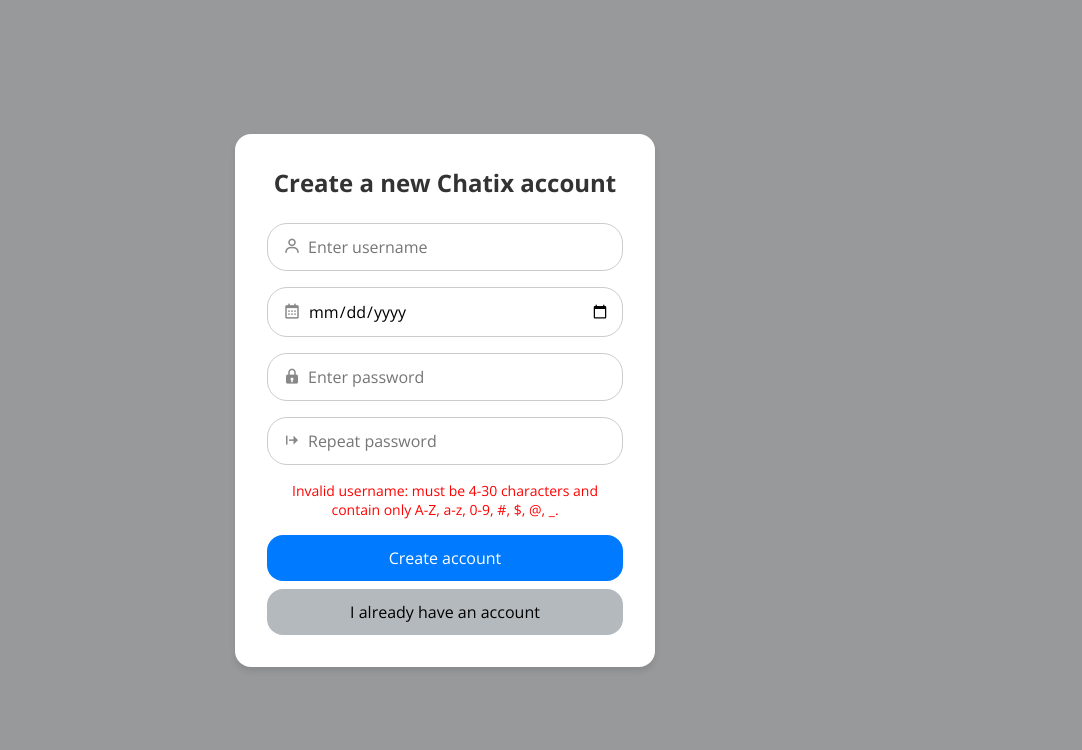
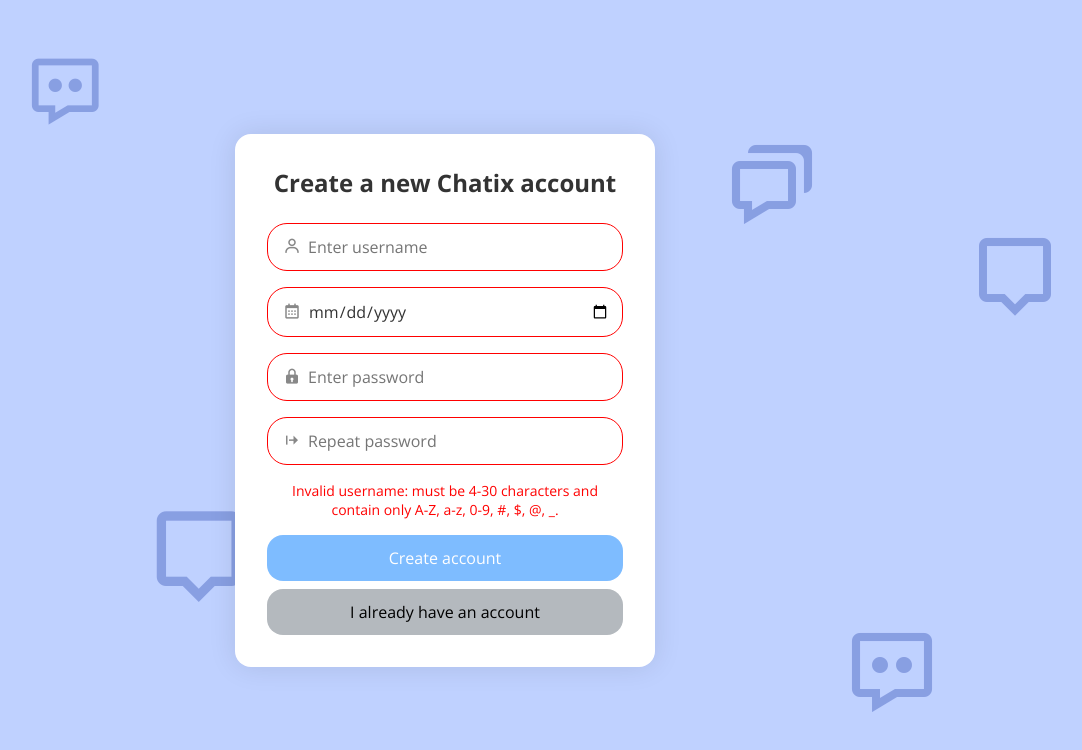
Before and after one commit to TheNarhawl/Chatix, a Vue app in the folder frontend/: page /signup in a window 1280 px wide. Shown: the top 750 px of the page, without its empty margins (195-1277 px from the left). Built offline with nearby package versions, Linux system fonts and the light colour scheme.

Commit message:
add bg animation

```diff
--- a/frontend/src/components/Login.vue
+++ b/frontend/src/components/Login.vue
@@ -30,6 +30,14 @@
           <p><strong>Created At:</strong> {{ response.createdAt }}</p>
         </div>
       </div>
+    </div>
+    <div class="background-animation">
+      <i class="bx bx-message-dots floating-icon size-1"></i>
+      <i class="bx bx-chat floating-icon size-2"></i>
+      <i class="bx bx-message-alt floating-icon size-3"></i>
+      <i class="bx bx-message-dots floating-icon size-2"></i>
+      <i class="bx bx-chat floating-icon size-1"></i>
+      <i class="bx bx-message-alt floating-icon size-2"></i>
     </div>
   </div>
 </template>
@@ -87,19 +95,22 @@
 .login-container {
   width: 100%;
   height: 100vh;
-  background-color: rgb(152, 153, 155);
+  background-color: #bfd1ff;
   display: flex;
+  position: relative;
   justify-content: center;
   align-items: center;
+  overflow: hidden;
 }
 
 .login-wrapper {
-  background: white;
+  z-index: 1;
+  background: rgba(255, 255, 255, 1);
   padding: 2rem;
   border-radius: 16px;
-  box-shadow: 0 4px 6px rgba(0, 0, 0, 0.1);
+  box-shadow: 0px 0px 28px rgba(0, 0, 0, 0.1);
   width: 100%;
-  max-width: 400px;
+  max-width: 420px;
 }
 
 h2 {
@@ -145,6 +156,12 @@
   border-radius: 16px;
   font-size: 1rem;
   cursor: pointer;
+
+  transition: 0.2s ease;
+}
+
+.login-button:hover {
+  background-color: #0056b3;
 }
 
 .signup-button {
@@ -157,10 +174,13 @@
   border-radius: 16px;
   font-size: 1rem;
   cursor: pointer;
+
+  transition: 0.2s ease;
 }
 
-.login-button:hover {
-  background-color: #0056b3;
+.signup-button:hover {
+  background-color: #5c5c5c;
+  color: white;
 }
 
 .response {
@@ -183,4 +203,80 @@
   margin: 0.5rem 0;
   font-size: 0.9rem;
 }
+
+.background-animation {
+  position: absolute;
+  width: 100%;
+  height: 100%;
+  top: 0;
+  left: 0;
+  overflow: hidden;
+}
+
+.floating-icon {
+  position: absolute;
+  color: #647dcf;
+  opacity: 0.6;
+  animation: floatAnimation 10s infinite ease-in-out;
+}
+
+.size-1 {
+  font-size: 5rem;
+}
+
+.size-2 {
+  font-size: 6rem;
+}
+
+.size-3 {
+  font-size: 7rem;
+}
+
+.floating-icon:nth-child(1) {
+  top: 10%;
+  left: 15%;
+  animation-duration: 12s;
+}
+
+.floating-icon:nth-child(2) {
+  top: 20%;
+  left: 70%;
+  animation-duration: 15s;
+}
+
+.floating-icon:nth-child(3) {
+  top: 65%;
+  left: 25%;
+  animation-duration: 18s;
+}
+
+.floating-icon:nth-child(4) {
+  top: 80%;
+  left: 80%;
+  animation-duration: 20s;
+}
+
+.floating-icon:nth-child(5) {
+  top: 50%;
+  left: 50%;
+  animation-duration: 22s;
+}
+
+.floating-icon:nth-child(6) {
+  top: 30%;
+  left: 90%;
+  animation-duration: 25s;
+}
+
+@keyframes floatAnimation {
+  0% {
+    transform: translateY(0) translateX(0);
+  }
+  50% {
+    transform: translateY(-30px) translateX(30px);
+  }
+  100% {
+    transform: translateY(0) translateX(0);
+  }
+}
 </style>
--- a/frontend/src/components/Signup.vue
+++ b/frontend/src/components/Signup.vue
@@ -41,13 +41,26 @@
           {{ errorMessage }}
         </div>
 
-        <button type="submit" class="signup-button" :disabled="!!errorMessage">
+        <button
+          type="submit"
+          class="signup-button"
+          :class="{ 'disabled-button': !!errorMessage }"
+          :disabled="!!errorMessage"
+        >
           Create account
         </button>
         <button @click="goToLogin" class="go-to-login-button">
           I already have an account
         </button>
       </form>
+    </div>
+    <div class="background-animation">
+      <i class="bx bx-message-dots floating-icon size-1"></i>
+      <i class="bx bx-chat floating-icon size-2"></i>
+      <i class="bx bx-message-alt floating-icon size-3"></i>
+      <i class="bx bx-message-dots floating-icon size-2"></i>
+      <i class="bx bx-chat floating-icon size-1"></i>
+      <i class="bx bx-message-alt floating-icon size-2"></i>
     </div>
   </div>
 </template>
@@ -148,17 +161,20 @@
 .login-container {
   width: 100%;
   height: 100vh;
-  background-color: rgb(152, 153, 155);
+  background-color: #bfd1ff;
   display: flex;
+  position: relative;
   justify-content: center;
   align-items: center;
+  overflow: hidden;
 }
 
 .login-wrapper {
-  background: white;
+  z-index: 1;
+  background: rgba(255, 255, 255, 1);
   padding: 2rem;
   border-radius: 16px;
-  box-shadow: 0 4px 6px rgba(0, 0, 0, 0.1);
+  box-shadow: 0px 0px 28px rgba(0, 0, 0, 0.1);
   width: 100%;
   max-width: 420px;
 }
@@ -192,12 +208,34 @@
   font-size: 1rem;
 }
 
+input[type="date"] {
+  width: 100%;
+  padding: 0.75rem;
+  padding-left: 2.5rem;
+  border: 1px solid #ccc;
+  border-radius: 20px;
+  font-size: 1rem;
+  color: #333;
+}
+
+input[type="date"]::placeholder {
+  color: #ccc;
+}
+
+input[type="date"]:invalid::-webkit-datetime-edit {
+  color: #ccc;
+}
+
+.input-error input[type="date"] {
+  border-color: red;
+}
+
 input:focus {
   outline: none;
   border-color: #007bff;
 }
 
-.input-error {
+.input-error input {
   border-color: red !important;
 }
 
@@ -217,6 +255,21 @@
   border-radius: 16px;
   font-size: 1rem;
   cursor: pointer;
+
+  transition: opacity 0.2s ease, background-color 0.2s ease;
+}
+
+.signup-button:hover {
+  background-color: #0056b3;
+}
+
+.disabled-button {
+  opacity: 0.5;
+  cursor: not-allowed;
+}
+
+.disabled-button:hover {
+  background-color: #007bff;
 }
 
 .go-to-login-button {
@@ -229,18 +282,21 @@
   border-radius: 16px;
   font-size: 1rem;
   cursor: pointer;
+
+  transition: 0.2s ease;
+}
+
+.go-to-login-button:hover {
+  background-color: #5c5c5c;
+  color: white;
 }
 
 .success-message > .go-to-login-button {
-    background-color: #007bff;
-    color: white;
+  background-color: #007bff;
+  color: white;
 }
 
 .success-message > .go-to-login-button:hover {
-    background-color: #0056b3;
-}
-
-.signup-button:hover {
   background-color: #0056b3;
 }
 
@@ -264,4 +320,80 @@
   margin: 0.5rem 0;
   font-size: 0.9rem;
 }
+
+.background-animation {
+  position: absolute;
+  width: 100%;
+  height: 100%;
+  top: 0;
+  left: 0;
+  overflow: hidden;
+}
+
+.floating-icon {
+  position: absolute;
+  color: #647dcf;
+  opacity: 0.6;
+  animation: floatAnimation 10s infinite ease-in-out;
+}
+
+.size-1 {
+  font-size: 5rem;
+}
+
+.size-2 {
+  font-size: 6rem;
+}
+
+.size-3 {
+  font-size: 7rem;
+}
+
+.floating-icon:nth-child(1) {
+  top: 10%;
+  left: 15%;
+  animation-duration: 12s;
+}
+
+.floating-icon:nth-child(2) {
+  top: 20%;
+  left: 70%;
+  animation-duration: 15s;
+}
+
+.floating-icon:nth-child(3) {
+  top: 65%;
+  left: 25%;
+  animation-duration: 18s;
+}
+
+.floating-icon:nth-child(4) {
+  top: 80%;
+  left: 80%;
+  animation-duration: 20s;
+}
+
+.floating-icon:nth-child(5) {
+  top: 50%;
+  left: 50%;
+  animation-duration: 22s;
+}
+
+.floating-icon:nth-child(6) {
+  top: 30%;
+  left: 90%;
+  animation-duration: 25s;
+}
+
+@keyframes floatAnimation {
+  0% {
+    transform: translateY(0) translateX(0);
+  }
+  50% {
+    transform: translateY(-30px) translateX(30px);
+  }
+  100% {
+    transform: translateY(0) translateX(0);
+  }
+}
 </style>
```
Also changed, not shown: 1 other file (tests, documents, lock files or other folders).
